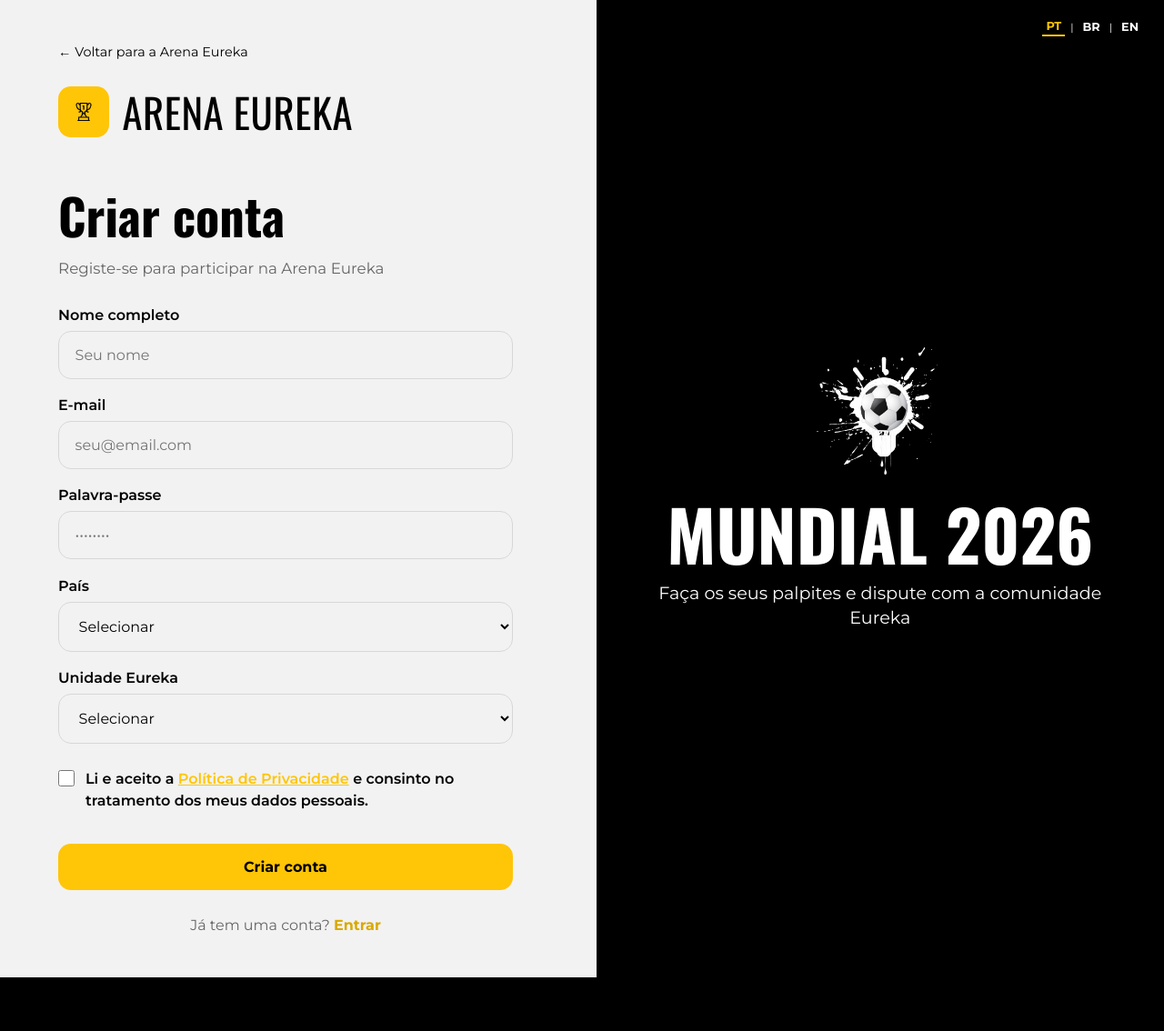
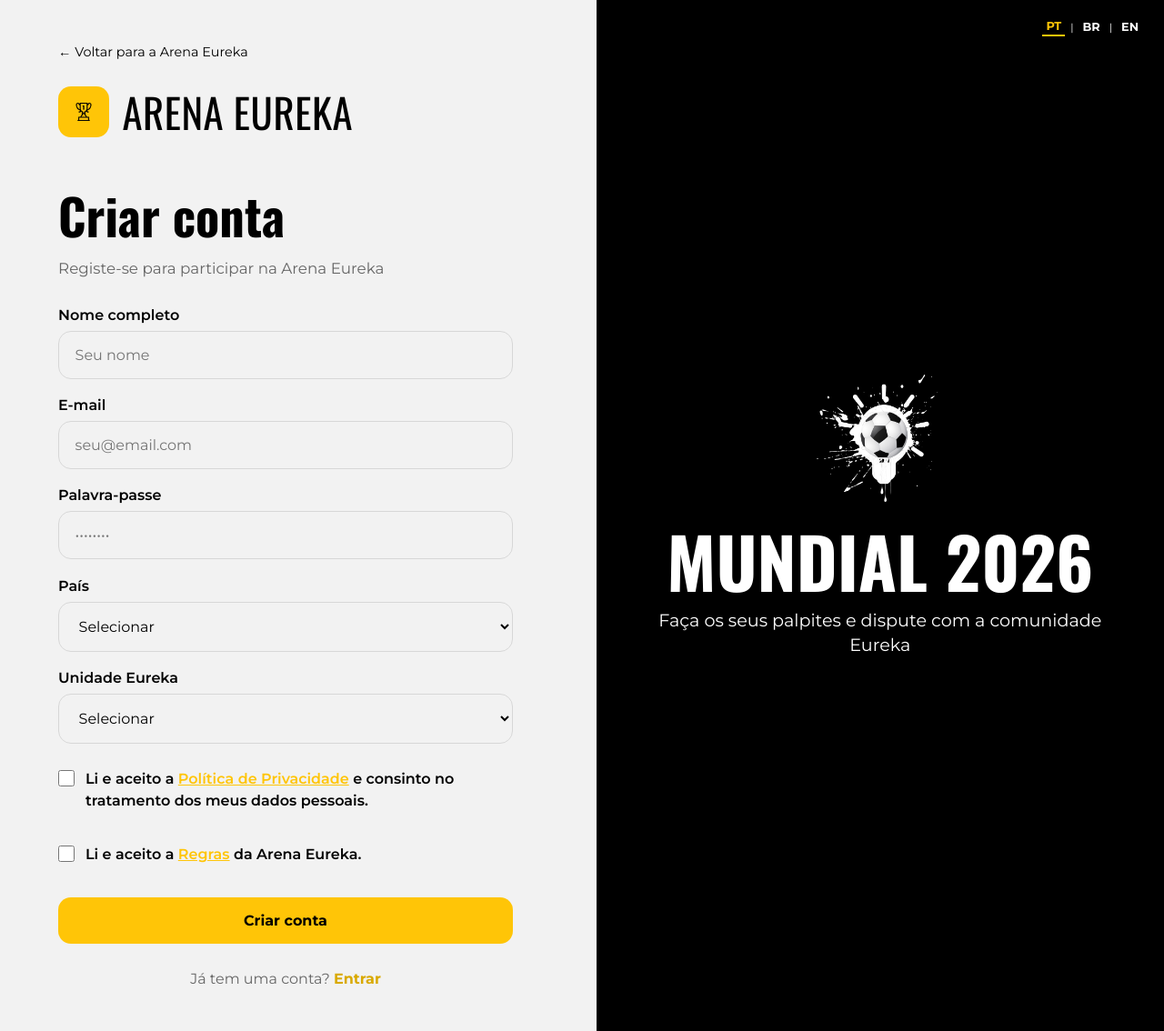
Before and after one commit to lisboaeurekacoworking/bolao, a Flask app: page /register in a window 1280 px wide. Shown: the whole page at 91% size. Before the commit the page ends 1075 px from the top, so only its background shows below. Run offline with Flask 3, Linux system fonts and the light colour scheme; parts of the project's set-up code (start-up, migrations or seed data) failed here and were passed over.

Commit message:
exigir aceite das Regras no cadastro
Adiciona segundo checkbox de consentimento no /register linkando
para /rules — espelho do checkbox de privacidade existente.
Valida server-side (HTML5 required pode ser contornado): se
rules_consent não vier no POST, retorna ao formulário com erro
traduzido. Strings adicionadas a pt e pt_BR.

Co-Authored-By: Claude Opus 4.7 (1M context) <noreply@anthropic.com>

```diff
--- a/app.py
+++ b/app.py
@@ -863,6 +863,10 @@ def register():
         country_code = request.form["country_code"]
         eureka_unit = request.form["eureka_unit"]
 
+        if not request.form.get("rules_consent"):
+            register_error = _("You must accept the Arena Eureka Rules to create an account.")
+            return render_template("register.html", register_error=register_error)
+
         password_hash = generate_password_hash(password)
 
         conn = get_db_connection()
--- a/templates/register.html
+++ b/templates/register.html
@@ -120,6 +120,20 @@
               </label>
             </div>
 
+            <!-- Aceite das Regras — obrigatório -->
+            <div class="auth-field auth-consent-field">
+              <label class="auth-consent-label">
+                <input type="checkbox" name="rules_consent" required />
+                <span>
+                  {% trans %}I have read and accept the{% endtrans %}
+                  <a href="{{ url_for('rules') }}" target="_blank"
+                    >{% trans %}Rules{% endtrans %}</a
+                  >
+                  {% trans %}of Arena Eureka.{% endtrans %}
+                </span>
+              </label>
+            </div>
+
             <button type="submit" class="auth-submit-btn">
               {{ _('Create account') }}
             </button>
```
Also changed, not shown: translations/pt/LC_MESSAGES/messages.po, translations/pt_BR/LC_MESSAGES/messages.po.
